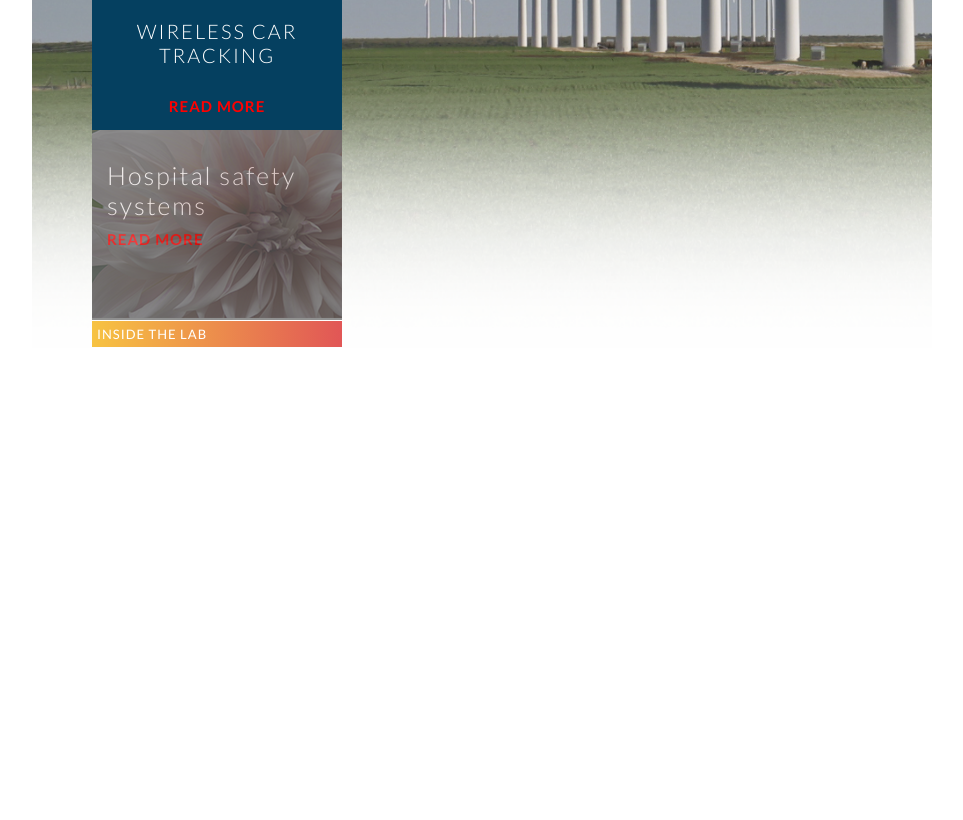
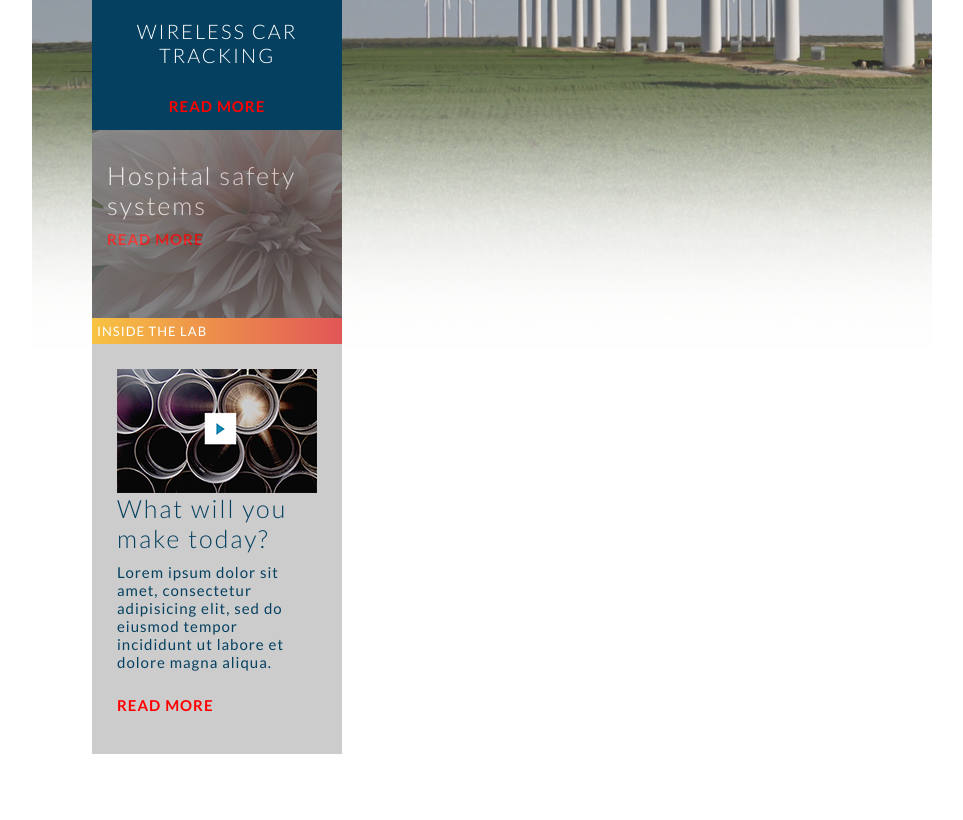
Before and after one commit to david-at-ocs/08-12-htmlcss-practice, a PHP site: page / in a window 1280 px wide. Shown: the part 819-1639 px from the top of the page, without its empty margins (158-1121 px from the left). Before the commit the page ends 1166 px from the top, so only its background shows below. Run offline with PHP 8.4, Linux system fonts and the light colour scheme.

Commit message:
video box done-ish

```diff
--- a/index.html
+++ b/index.html
@@ -55,12 +55,16 @@
                 <div class="content--image-box">
                   <img src="img/airplane.png">
                 </div>
-                <div class="content--box">
+                <div class="content--box content--design-box-nudge">
                   <h3>Design without compromise</h3>
                   <p>Lorem ipsum dolor sit amet, consectetur adipisicing elit, sed do eiusmod tempor incididunt ut labore et dolore magna aliqua.</p>
                   <p><a href="#">read more</a></p>
-                </div> <!-- closes content--box div -->
-              </div> <!-- closes content--column-1--top-section--row-1 -->
+                </div>
+                <!-- closes content--box div -->
+
+              </div>
+              <!-- closes content--column-1--top-section--row-1 -->
+
               <div class="content--column-1--top-section--row-2">
                 <div class="content--blue-box">
                   <h4>Wireless car tracking</h4>
@@ -74,16 +78,28 @@
                     <p><a href="#">read more</a></p>
                   </div>
                 </div>
-              </div> <!-- closes content--column-1--top-section--row-2 -->
-            </div> <!-- closes content--column-1--top-section div -->
+              </div>
+              <!-- closes content--column-1--top-section--row-2 -->
 
-          </div> <!-- closes content--column-1 -->
+            </div>
+            <!-- closes content--column-1--top-section div -->
+
+          </div>
+          <!-- closes content--column-1 -->
 
           <div class="content--column-2">
             <h2 class="content--header transition">Inside the lab</h2>
-          </div> <!-- closes content--column-2 div -->
+            <div class="content--box content--video-box-nudge">
+              <img class="center" src="img/video.png">
+              <h3>What will you make today?</h3>
+              <p>Lorem ipsum dolor sit amet, consectetur adipisicing elit, sed do eiusmod tempor incididunt ut labore et dolore magna aliqua.</p>
+              <p><a href="#">read more</a></p>
+            </div>
+          </div>
+          <!-- closes content--column-2 div -->
 
-        </section> <!-- closes content--top-row section -->
+        </section>
+        <!-- closes content--top-row section -->
 
       </div> <!-- closes content div -->
     </div> <!-- closes container div -->
--- a/main.css
+++ b/main.css
@@ -34,6 +34,10 @@ utilities
   }
 }
 
+.center {
+  display: block;
+  margin: auto;
+}
 /*-----------------------------------------------------------------------------------
 general styling
 -----------------------------------------------------------------------------------*/
@@ -234,7 +238,7 @@ mobile menu
 
 .transition {
   position: relative;
-  top: -3px;
+  top: -6px;
   background: -webkit-linear-gradient(left, #f7c342 , #e15656); /* For Safari 5.1 to 6.0 */
   background: -o-linear-gradient(right, #f7c342, #e15656); /* For Opera 11.1 to 12.0 */
   background: -moz-linear-gradient(right, #f7c342, #e15656); /* For Firefox 3.6 to 15 */
@@ -248,7 +252,6 @@ mobile menu
 .content--box {
   position: relative;
   padding: 15px;
-  top: -3px;
   background-color: #ccc;
 }
 
@@ -259,6 +262,15 @@ mobile menu
 .content--box p {
   color: #054060;
   font-weight: 400;
+}
+
+.content--design-box-nudge {
+  top: -3px;
+}
+
+.content--video-box-nudge {
+  top: -6px;
+  padding: 25px;
 }
 
 .overlay {
```
